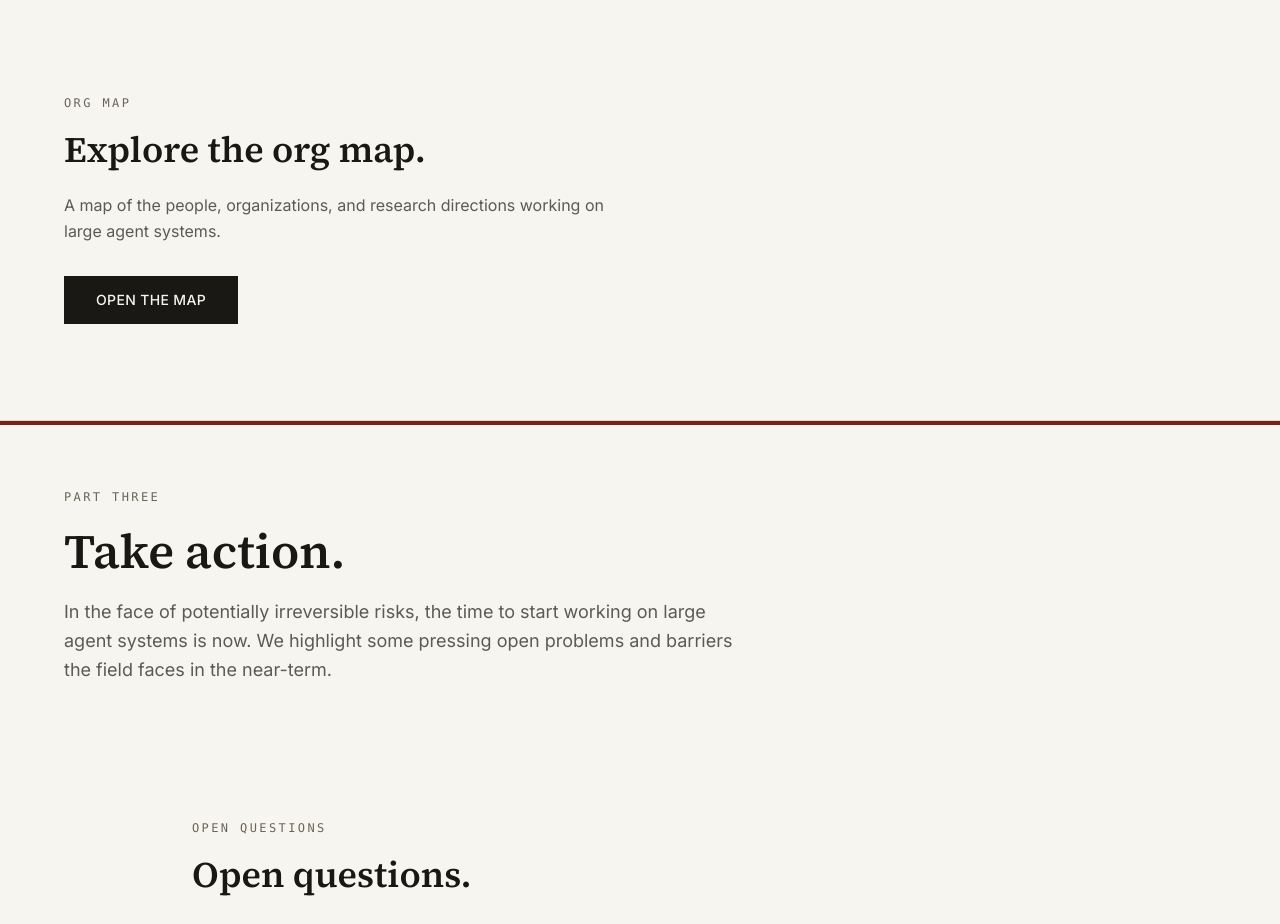
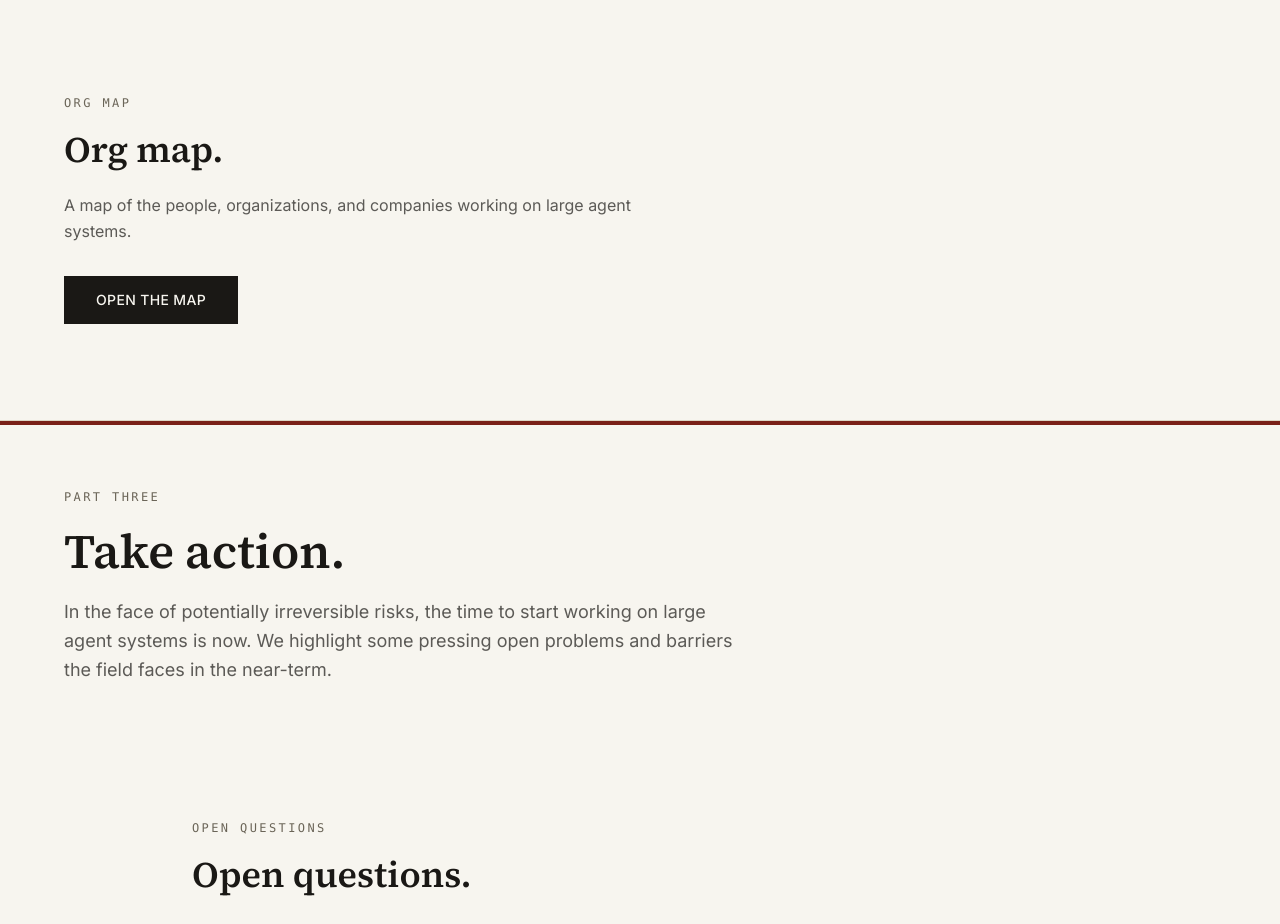
Before and after one commit to Gigascale-Labs/largeagentsystems.org, a Next.js app: page / in a window 1280 px wide. Shown: the part 6960-7884 px from the top of the page. Built offline with nearby package versions, Linux system fonts and the light colour scheme.

Commit message:
style: shorten org map heading and refine description copy

```diff
--- a/app/components/orgs-map.tsx
+++ b/app/components/orgs-map.tsx
@@ -9,10 +9,10 @@ export function OrgsMap() {
           Org Map
         </p>
         <h2 className="mt-4 max-w-2xl font-serif text-3xl font-semibold leading-tight md:text-4xl">
-          Explore the org map.
+          Org map.
         </h2>
         <p className="mt-5 max-w-xl text-base leading-relaxed text-foreground/70">
-          A map of the people, organizations, and research directions working
+          A map of the people, organizations, and companies working
           on large agent systems.
         </p>
         <a
```
